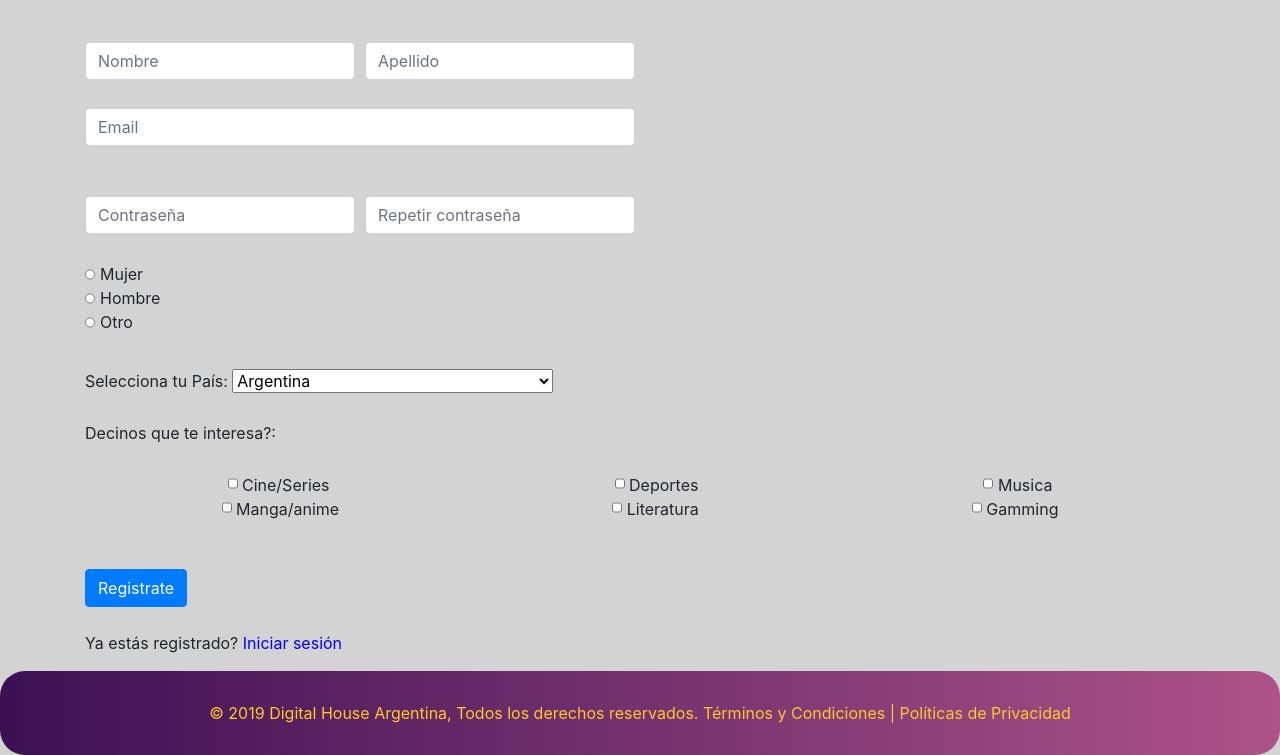
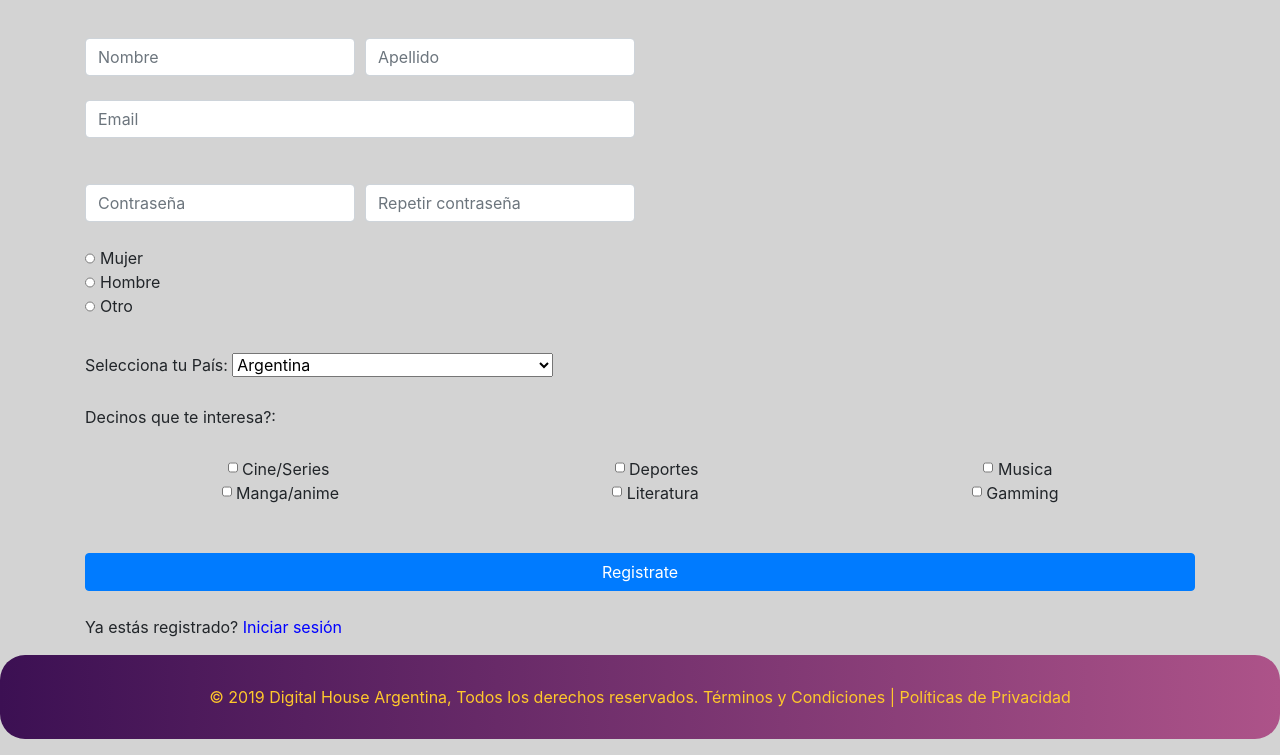
Before and after one commit to belasalina/repo-integrador, a PHP site: page /registro.php in a window 1280 px wide. Shown: the part 194-949 px from the top of the page. Run offline with PHP 8.4, Linux system fonts and the light colour scheme.

Commit message:
retoques en gral

```diff
--- a/css/estilo-registro.css
+++ b/css/estilo-registro.css
@@ -12,6 +12,9 @@ body{
 .container{
   margin: 0 auto;
   overflow: hidden;
+}
+.boton{
+  width: 100%;
 }
   .main-header{
     position: fixed;
--- a/css/estilos.css
+++ b/css/estilos.css
@@ -15,9 +15,11 @@
 
   }
   .nav-header{
+    /*color agregado de uigradients*/
     background: #ad5389;  /* fallback for old browsers */
     background: -webkit-linear-gradient(to right, #3c1053, #ad5389);  /* Chrome 10-25, Safari 5.1-6 */
     background: linear-gradient(to right, #3c1053, #ad5389); /* W3C, IE 10+/ Edge, Firefox 16+, Chrome 26+, Opera 12+, Safari 7+ */
+    /*fin del color*/
     border-radius: 25px;
     display: flex;
     justify-content: space-between;
@@ -90,9 +92,11 @@
                   }
         footer{
           padding: 30px;
+          /*color agregado de uigradients*/
           background: #ad5389;  /* fallback for old browsers */
           background: -webkit-linear-gradient(to right, #3c1053, #ad5389);  /* Chrome 10-25, Safari 5.1-6 */
           background: linear-gradient(to right, #3c1053, #ad5389); /* W3C, IE 10+/ Edge, Firefox 16+, Chrome 26+, Opera 12+, Safari 7+ */
+          /*fin del color*/
           color: #FFC82B;
           text-align: center;
           border-radius: 25px;
--- a/home.php
+++ b/home.php
@@ -97,7 +97,7 @@
      <footer>© 2019 Digital House Argentina, Todos los derechos reservados.<a href="tyc" class="itemsF">Términos y Condiciones</a> | <a href="pdp" class="itemsF">Políticas de Privacidad</a></footer>
    </div>
 
-     <script src="https://code.jquery.com/jquery-3.3.1.slim.min.js" integrity="sha384-q8i/X+965DzO0rT7abK41JStQIAqVgRVzpbzo5smXKp4YfRvH+8abtTE1Pi6jizo" crossorigin="anonymous"></script>
+    <script src="https://code.jquery.com/jquery-3.3.1.slim.min.js" integrity="sha384-q8i/X+965DzO0rT7abK41JStQIAqVgRVzpbzo5smXKp4YfRvH+8abtTE1Pi6jizo" crossorigin="anonymous"></script>
     <script src="https://cdnjs.cloudflare.com/ajax/libs/popper.js/1.14.7/umd/popper.min.js" integrity="sha384-UO2eT0CpHqdSJQ6hJty5KVphtPhzWj9WO1clHTMGa3JDZwrnQq4sF86dIHNDz0W1" crossorigin="anonymous"></script>
     <script src="https://stackpath.bootstrapcdn.com/bootstrap/4.3.1/js/bootstrap.min.js" integrity="sha384-JjSmVgyd0p3pXB1rRibZUAYoIIy6OrQ6VrjIEaFf/nJGzIxFDsf4x0xIM+B07jRM" crossorigin="anonymous"></script>
    </body>
--- a/login.php
+++ b/login.php
@@ -40,7 +40,7 @@
 
      <div class="container">
        <div class="login">
-          <form class="form-inline" action="login.php" method="POST" enctype="multipart/form-data" id="loginPadre">
+          <form id="loginPadre"class="form-inline" action="login.php" method="POST" enctype="multipart/form-data">
 
               <!-- usuario -->
 
@@ -65,7 +65,7 @@
               </div>
               <button type="submit" class="btn btn-success mb-4">Ingresar</button>
           </form>
-      </div class="linkRegistro">
+        </div>
         <p class="pregunta-reg">Aún no estas registrado? <a href="registro.php">Registrate Aquí</a></p>
      </div>
     <div class="foot">
--- a/registro.php
+++ b/registro.php
@@ -74,7 +74,7 @@
 
         <!-- nombre -->
 
-        <div class="col-sm-3 my-1">
+        <div class="col-sm-3 md-1">
           <label for="name" class="mb-4 mr-sm-4"></label>
           <?php if(isset($errores["name"])): ?>
             <input type="text" class="form-control" id="name" name="name" placeholder="<?= $errores["name"]?>" value=""style="border: 2px solid red;">
@@ -84,7 +84,7 @@
         </div>
 
         <!-- Apellido -->
-        <div class="col-sm-3 my-1">
+        <div class="col-sm-3 md-1">
           <label for="lastname" class="mb-4 mr-sm-4"></label>
           <?php if(isset($errores["lastname"])): ?>
             <input type="text" class="form-control" id="lastname" name="lastname" placeholder="<?= $errores["lastname"]?>" value=""style="border: 2px solid red;">
@@ -108,7 +108,7 @@
 
         <!-- contraseña -->
       <div class="form-row align-items-center">
-        <div class="col-sm-3 my-1">
+        <div class="col-sm-3 md-1">
           <label for="pass" class="mb-4 mr-sm-4"></label>
           <?php if(isset($errores["pass"])): ?>
             <input type="password" class="form-control" id="pass" name="pass" placeholder="<?= $errores["pass"]?>"value=""style="border: 2px solid red;">
@@ -118,7 +118,7 @@
         </div>
 
           <!-- repetir contraseña -->
-        <div class="col-sm-3 my-1">
+        <div class="col-sm-3 md-1">
           <label for="inputPassword4" class="mb-4 mr-sm-4"></label>
           <?php if(isset($errores["pass2"])): ?>
             <input type="password" class="form-control" id="pass2" name="pass2" placeholder="<?= $errores["pass"]?>"value=""style="border: 2px solid red;">
@@ -483,9 +483,9 @@
         <!-- Boton registro -->
 
         <button type="submit" class="btn btn-primary boton">Registrate</button>
-    </form>
-      <br>
-      <p>Ya estás registrado? <a href="login.php" style="color: blue">Iniciar sesión</a></p>
+        </form>
+        <br>
+        <p>Ya estás registrado? <a href="login.php" style="color: blue">Iniciar sesión</a></p>
     </div>
 
       <!-- footer -->
```
Also changed, not shown: css/estilo-login.css (+3 -4 lines). Lines whose indentation alone changed are shown as unchanged.
